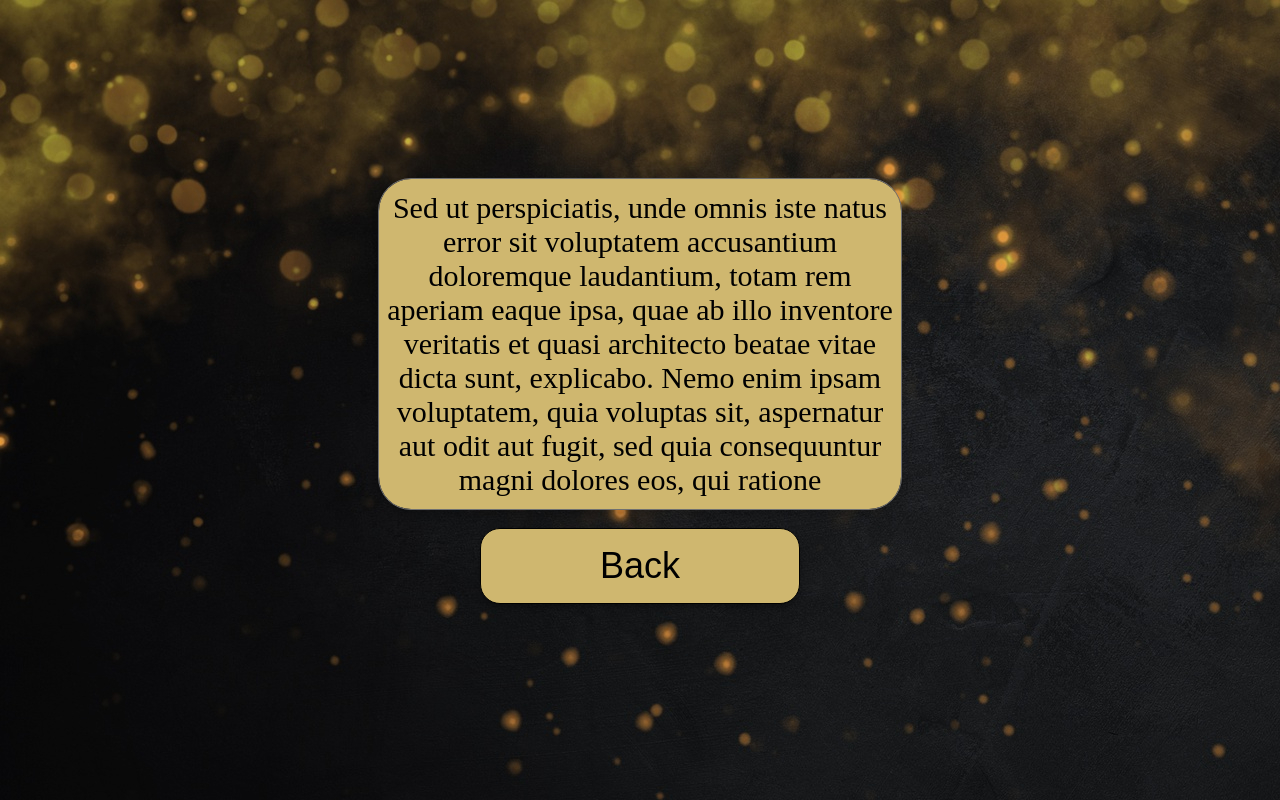
After one commit to Shaprio/wdpai, a PHP site: page /public/views/rules.html in a window 1280 px wide. The commit adds this page. Run offline with PHP 8.4, Linux system fonts and the light colour scheme.

Commit message:
CSS addcard, mycards and rules added

```diff
--- a/public/css/style.css
+++ b/public/css/style.css
@@ -144,7 +144,25 @@ input:checked + .slider:before {
   padding: 5px;
 }
 
-@media screen and (max-width: 520px) {
+textarea {
+  display: flex;
+  flex-direction: column;
+  justify-content: center;
+  text-align: left;
+  align-items: center;
+  width: 80%;
+  height: 40vh;
+
+  background: #cfb76f 0% 0% no-repeat padding-box;
+  box-shadow: 0px 6px 6px #00000029;
+  border: 1px solid #707070;
+  border-radius: 33px;
+  font-size: 30px;
+  font-style: normal;
+  padding: 5px;
+}
+
+@media screen and (max-width: 800px) {
   .container {
     flex-direction: column;
   }
--- a/public/views/profil.html
+++ b/public/views/profil.html
@@ -12,6 +12,7 @@
         /></a>
         <button>Play</button>
         <button>Rules</button>
+        <button>Add card</button>
         <button>My cards</button>
         <label class="switch">
           <input type="checkbox" />
--- /dev/null
+++ b/public/views/rules.html
@@ -0,0 +1,22 @@
+<!DOCTYPE html>
+<head>
+  <link rel="stylesheet" type="text/css" href="../css/style.css" />
+  <title>GAME PAGE</title>
+</head>
+<body>
+  <div class="container">
+    <div class="login-container">
+      <form>
+        <div class="textbox">
+          Sed ut perspiciatis, unde omnis iste natus error sit voluptatem
+          accusantium doloremque laudantium, totam rem aperiam eaque ipsa, quae
+          ab illo inventore veritatis et quasi architecto beatae vitae dicta
+          sunt, explicabo. Nemo enim ipsam voluptatem, quia voluptas sit,
+          aspernatur aut odit aut fugit, sed quia consequuntur magni dolores
+          eos, qui ratione
+        </div>
+        <button>Back</button>
+      </form>
+    </div>
+  </div>
+</body>
```
Also changed, not shown: public/views/addcard.html (added, +16 -0 lines), public/views/mycards.html (added, +20 -0 lines).
